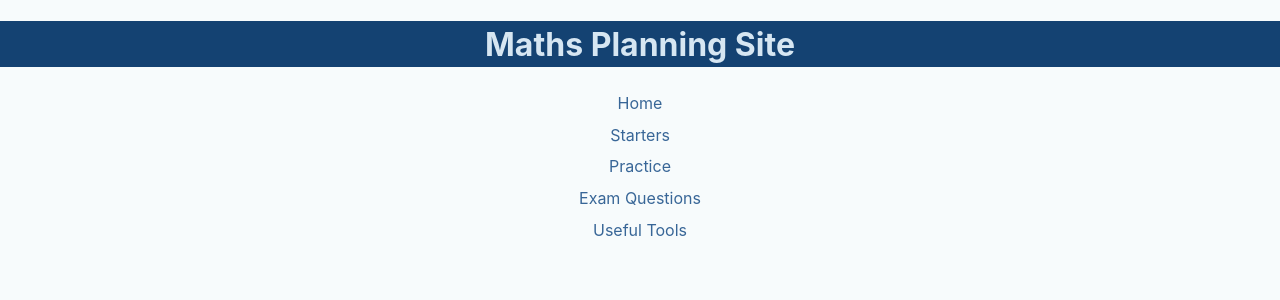
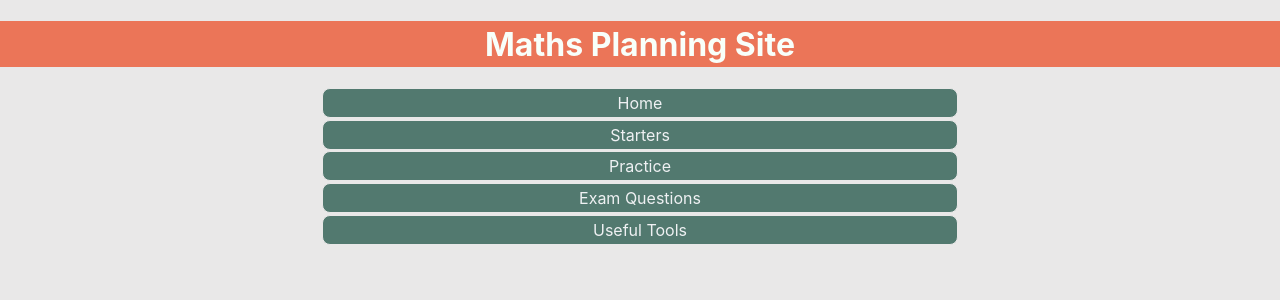
Before and after one commit to franciss08/maths-planning-site, a React (Create React App) app: page / in a window 1280 px wide. Shown: the top 300 px of the page. Built offline with nearby package versions, Linux system fonts and the light colour scheme.

Commit message:
changed color scheme

```diff
--- a/src/App.css
+++ b/src/App.css
@@ -1,11 +1,12 @@
 :root {
-  --main-bg-color: rgb(247, 251, 252);
-  --heading-bg-color:rgb(20, 66, 114);
-  --heading-txt-color: rgb(214, 230, 242);
-  --nav-bg-color:rgb(149, 180, 215);
-  --nav-txt-color:rgb(56, 102, 151);
-  --resource-bg-color:rgb(214, 230, 242);
-  --resource-txt-color:rgb(20, 66, 114);
+  --main-bg-color: rgb(233, 232, 232);
+  --heading-bg-color:#eb7558;
+  --heading-txt-color: #f8fffa;
+  --nav-bg-color:#52796F;
+  --nav-txt-color:#EFF1F3;
+  --resource-bg-color:#eff3f0;
+  --resource-txt-color:#103939;
+  --resource-bor-color: #5ead92;
 }
 
 .App {
@@ -38,12 +39,6 @@ li {
   border-radius: 0.5em;
 }
 
-
-
-.nav-bar {
-
-}
-
 .nav-bar ul {
   width: 50%;
   margin: auto;
@@ -51,7 +46,7 @@ li {
 
 .nav-bar li {
   color: var(--nav-txt-color);
-  background-color:var(var(--nav-bg-color));
+  background-color:var(--nav-bg-color);
   padding: 0.25em;
   margin: 0.1em;
 }
@@ -61,13 +56,13 @@ li {
 }
 
 .resource li {
-  border: 2px black solid;
+  border: 2px solid var(--resource-bor-color);
   padding: 1em;
   margin: 1em auto;
   width: 75%;
   color: var(--resource-txt-color);
   background-color:var(--resource-bg-color);
-  box-shadow: 0.1em 0.1em black;
+  box-shadow: 0.1em 0.1em var(--resource-bor-color);
 }
 
 .resource li strong {
```
